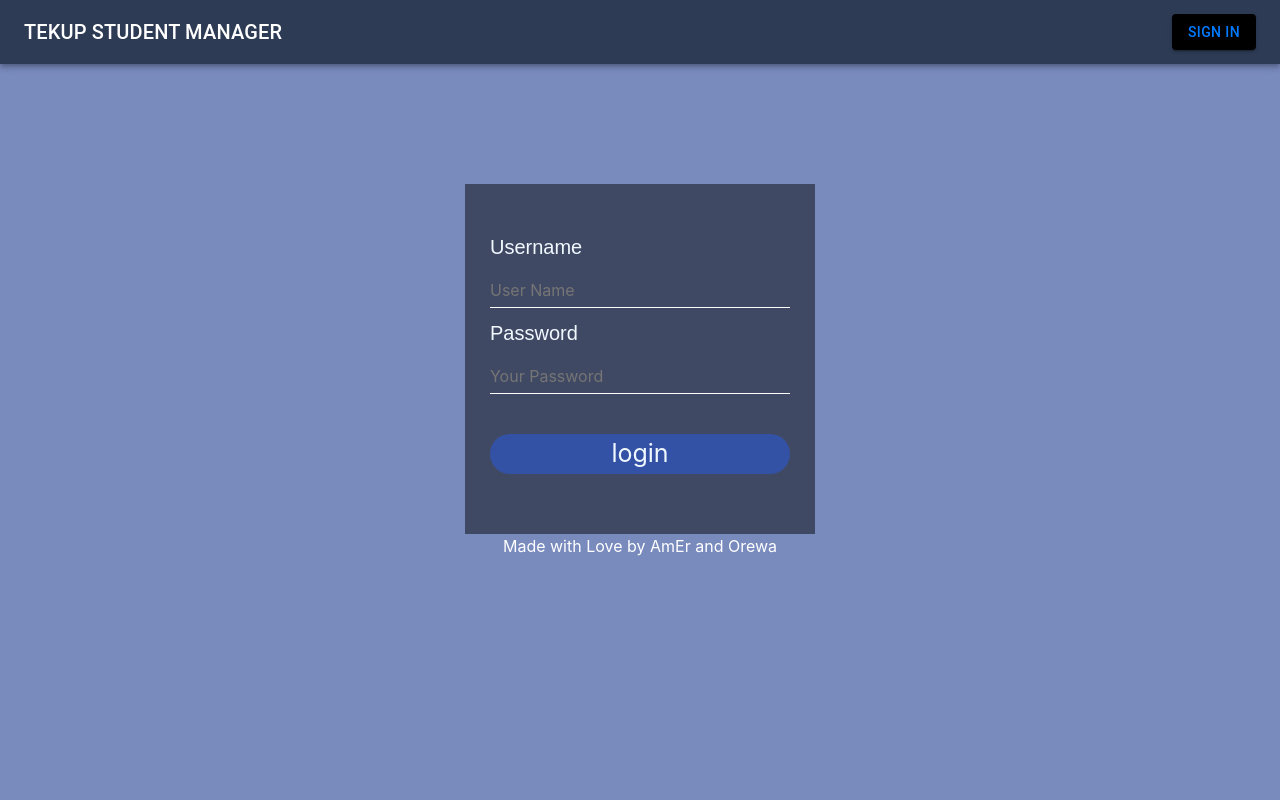
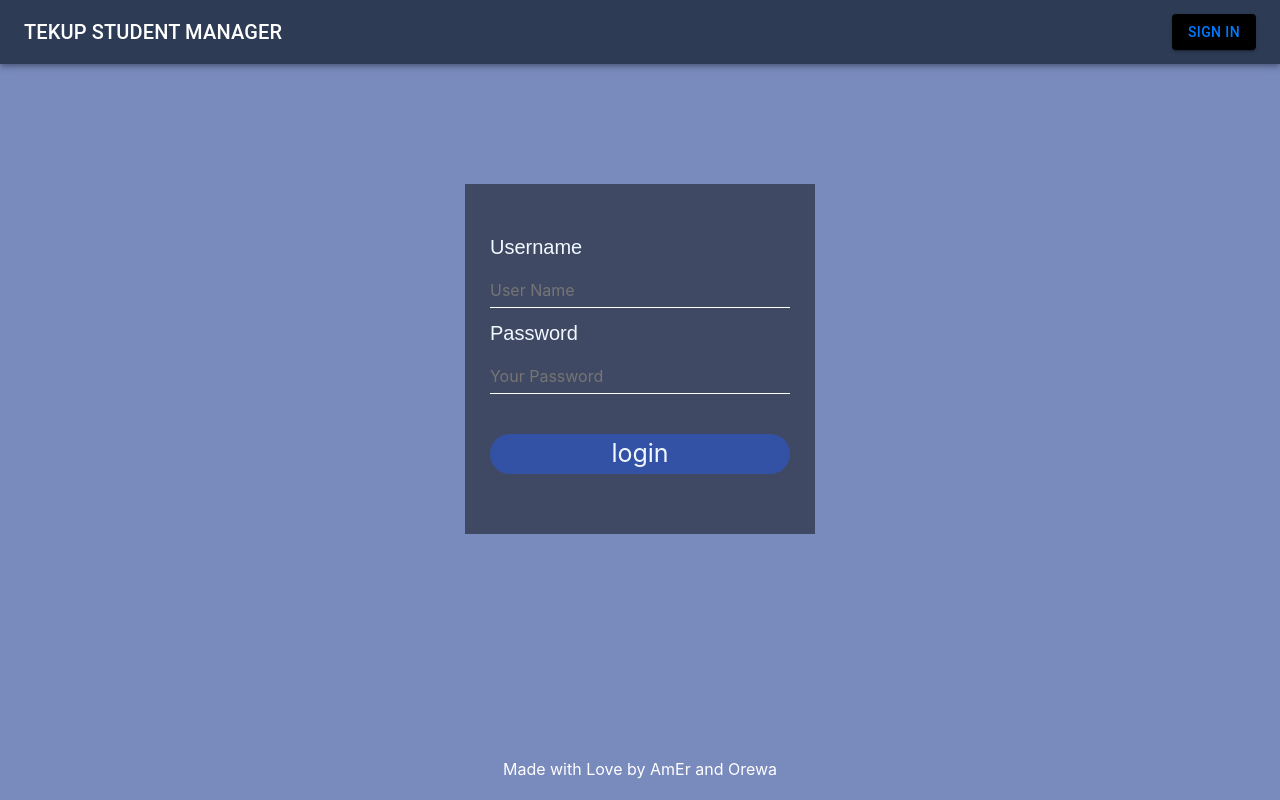
Before and after one commit to ItsOrewa/Tekup-student-manager, a React (Create React App) app in the folder frontend/: page / in a window 1280 px wide. Built offline with nearby package versions, Linux system fonts and the light colour scheme.

Commit message:
Fixing the footer issue

```diff
--- a/frontend/public/styles.css
+++ b/frontend/public/styles.css
@@ -1,6 +1,9 @@
 body {
   background-color: #05258588;
   background-size: cover;
+  position: relative;
+  min-height: 100vh;
+
 }
 
 .login_box {
@@ -25,8 +28,16 @@ body {
     font-size: 25px;
     text-align: center;
 }
+.content-wrap {
+  padding-bottom: 4rem;
+}
 
+.page-container{
 
+  position: relative;
+  min-height: 100vh;
+
+}
 
 
 .box {
@@ -80,7 +91,7 @@ input[type=submit]:hover {
     padding-bottom: -50px
 }
 footer {
-
+  position: absolute;
     text-align: center;
     bottom: 0;
     z-index: auto;
--- a/frontend/src/components/App.jsx
+++ b/frontend/src/components/App.jsx
@@ -14,7 +14,7 @@ import Cover from './Home_section/Cover'
 function App(){
 
     return (
-        <div>
+        <div className = "page-container">
         <Router>
         <Grid container direction="column">
             <Grid item>
@@ -24,7 +24,7 @@ function App(){
             </Grid>
             <Grid item container>
             <Grid item xs={false} sm={2} />
-            <Grid item xs={12} sm={8}>
+            <Grid item xs={12} sm={8} className="content-wrap">
                 <Route exact path = '/' component = {localStorage.usertoken ? Home : Login}/>
                 <Route exact path = '/login' component = {Login}/>
                 <Route exact path = '/home' component = {Home}/>
```
